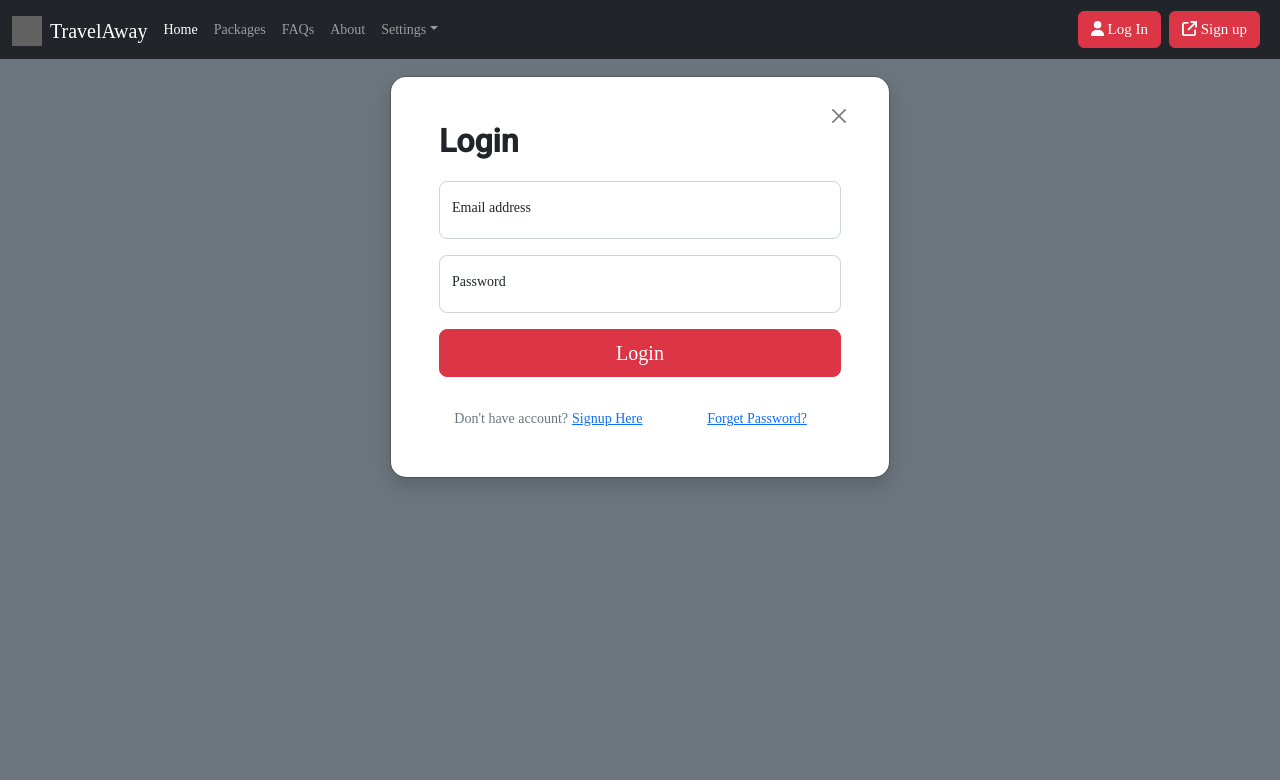
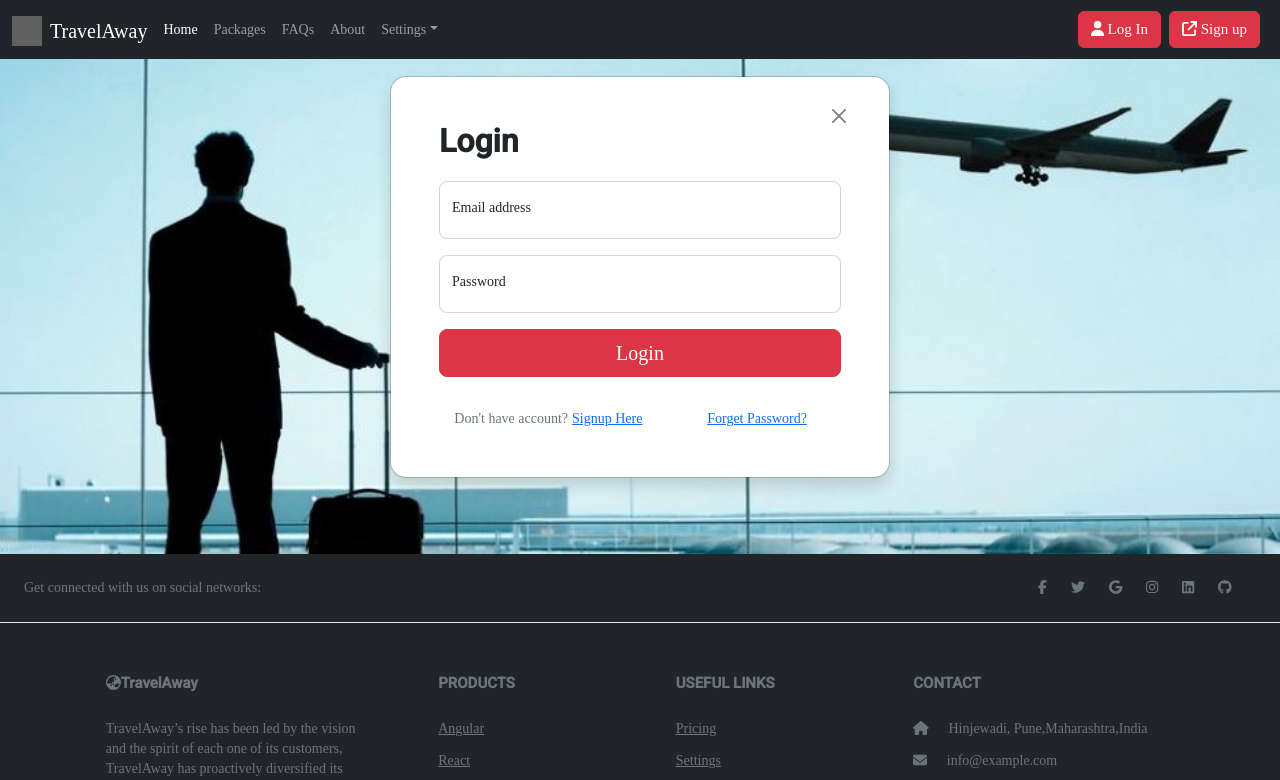
Before and after one commit to SenseiAree/TravelAway, an Angular app in the folder TravelAway/Infosys.TravelAway/TravelAwayApp/: page /login in a window 1280 px wide. Shown: the top 780 px of the page. Built offline with nearby package versions, Linux system fonts and the light colour scheme; grey boxes are pictures that could not be loaded.

Commit message:
Background image

```diff
--- a/TravelAway/Infosys.TravelAway/TravelAwayApp/src/app/TravelAway-Components/login/login.component.html
+++ b/TravelAway/Infosys.TravelAway/TravelAwayApp/src/app/TravelAway-Components/login/login.component.html
@@ -1,4 +1,6 @@
-<div class="modal modal-signin position-static d-block bg-secondary py-5" tabindex="-1" role="dialog" id="modalLogin">
+<div style="background-image: url('../../assets/LoginImage.jpg'); background-repeat:no-repeat;  background-attachment:scroll; background-size: cover;">
+
+  <div class="modal modal-signin position-static d-block  py-5" tabindex="-1" role="dialog" id="modalLogin">
     <div class="modal-dialog" role="document">
       <div class="modal-content rounded-4 shadow">
         <div class="modal-header p-5 pb-4 border-bottom-0">
@@ -22,9 +24,9 @@
             <div class="form-inline fr mt-4 d-flex justify-content-around">
               <div class="d-flex">
                 <label class="px-1 text-muted">Don't have account?</label>
-               <a  routerLink="/signup">Signup Here </a>
+                <a routerLink="/signup">Signup Here </a>
               </div>
-                <a  class="font-weight-bold" style="padding-left:3em">Forget Password?</a>
+              <a class="font-weight-bold" style="padding-left:3em">Forget Password?</a>
               <i class="bi bi-airplane"></i>
             </div>
 
@@ -33,3 +35,4 @@
       </div>
     </div>
   </div>
+</div>
```
Also changed, not shown: TravelAway/Infosys.TravelAway/TravelAwayApp/src/assets/LoginImage.jpg (added). Lines whose indentation alone changed are shown as unchanged.
